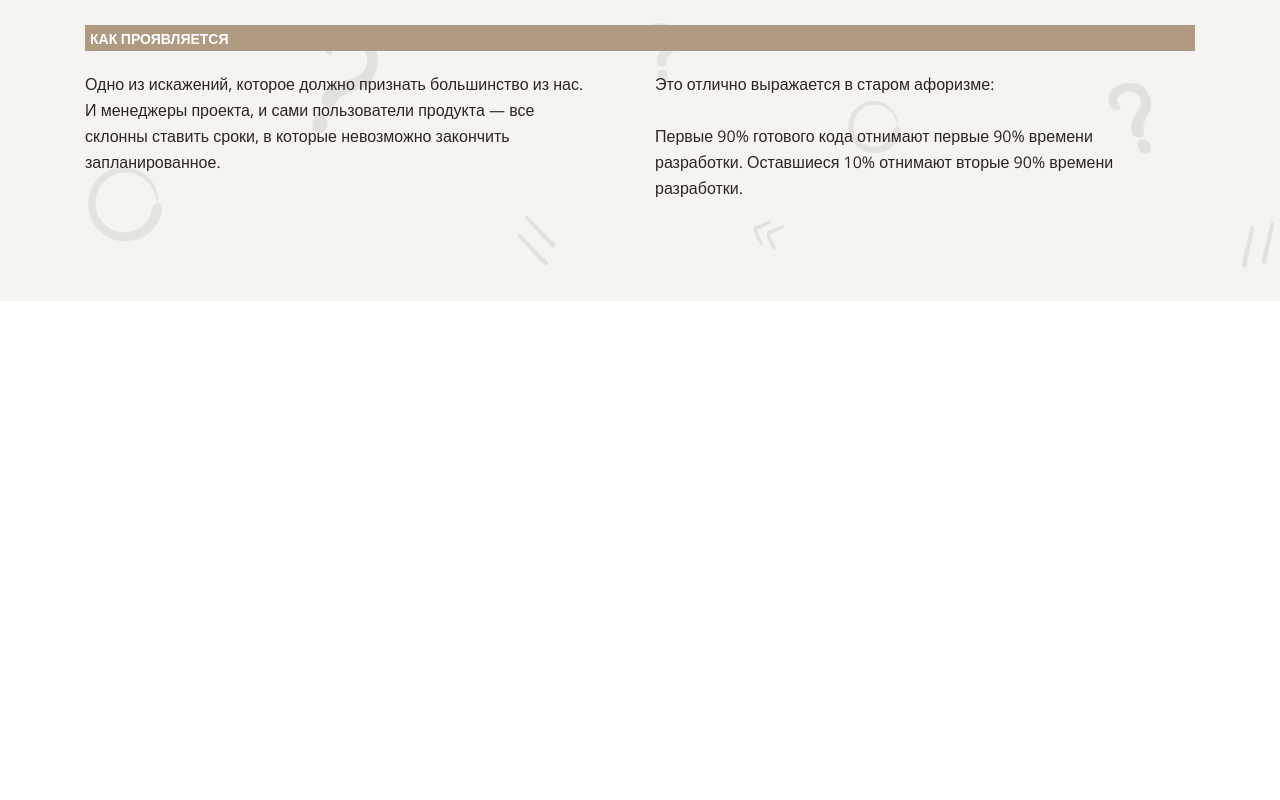
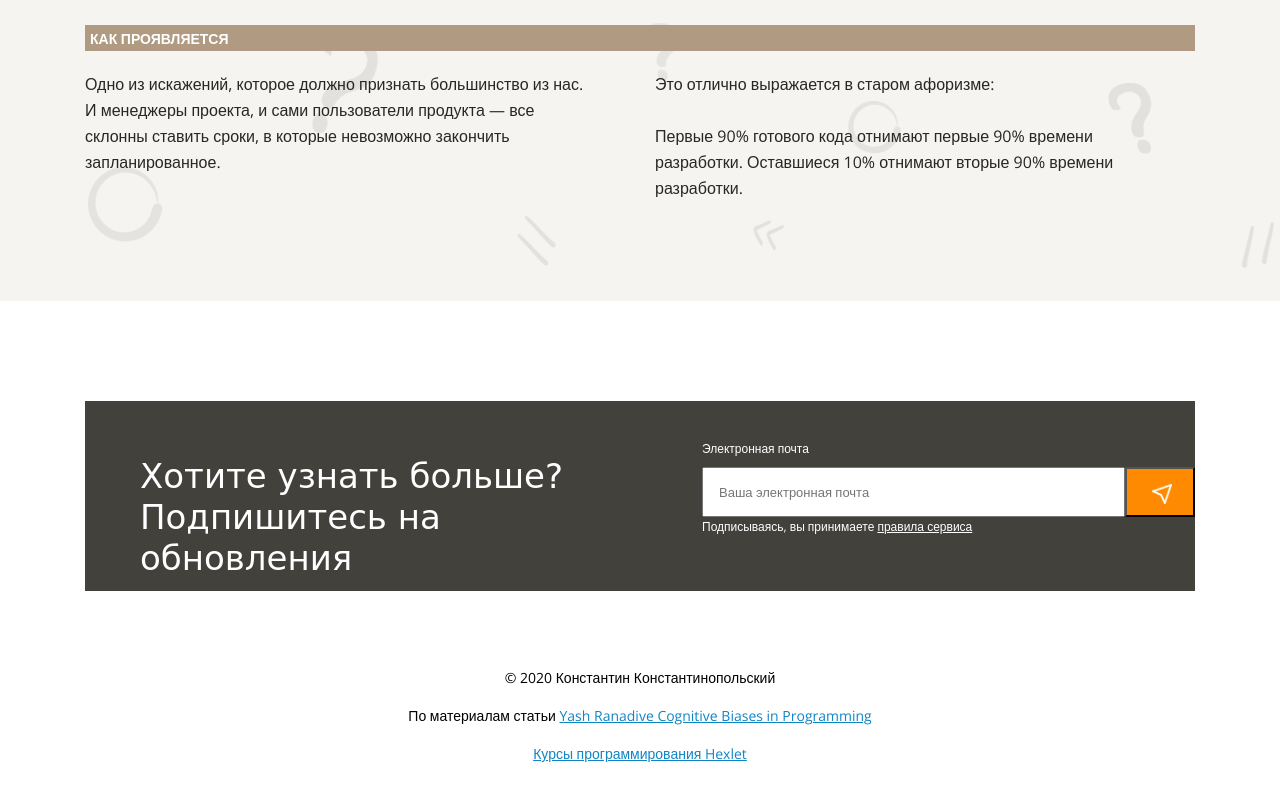
Before and after one commit to Detromixxan/layout-designer-project-58, a website: page src/index.html in a window 1280 px wide. Shown: the part 7178-7978 px from the top of the page. Before the commit the page ends 7479 px from the top, so only its background shows below. Drawn offline with nearby package versions, Linux system fonts and the light colour scheme; a web font is replaced by a local one.

Commit message:
add footer

```diff
--- a/src/index.html
+++ b/src/index.html
@@ -9,7 +9,7 @@
     <link rel="stylesheet" href="styles/style.css">
 </head>
 <body>
-	<header class="bcg-img bcg-color container-align-center">
+<header class="bcg-img bcg-color container-align-center">
 		<div class="container">
 				<h1 class="color-orange main-orange-h1">Когнитивные<br>искажения<br></h1>
 				<h1 class="color-dark main-dark-h1">в программировании</h1>
@@ -44,22 +44,22 @@
 					  5 когнитивных искажений<br>
 					  <span class="color-white header-h2">о существовании которых стоит помнить</span>
 					</h2>
-					<a class="card link-card" href="#">
+					<a class="card link-card" href="#1">
 					  <span class="card-number">1</span>
 					  <h3>Эффект ИКЕА</h3>
 					  <p>Вы переоцениваете собственные решения, и, как следствие, недооцениваете решения других.</p>
 					</a>
-					<a class="card link-card" href="#">
+					<a class="card link-card" href="#2">
 					  <span class="card-number">2</span>
 					  <h3>Преждевременная оптимизация</h3>
 					  <p>Вы оптимизируете что-то задолго до того, как в этом появляется необходимость.</p>
 					</a>
-					<a class="card link-card" href="#">
+					<a class="card link-card" href="#3">
 					  <span class="card-number">3</span>
 					  <h3>Искажение новизны</h3>
 					  <p>Вы даёте более высокую оценку тем событиям, которые произошли недавно, и недооцениваете более старые.</p>
 					</a>
-					<a class="card link-card" href="#">
+					<a class="card link-card" href="#4">
 					  <span class="card-number">4</span>
 					  <h3 class="h3-4">Гиперболическое обесценивание</h3>
 					  <p>
@@ -67,7 +67,7 @@
 						будущем.
 					  </p>
 					</a>
-					<a class="card link-card" href="#">
+					<a class="card link-card" href="#5">
 					  <span class="card-number">5</span>
 					  <h3>Ошибка планирования</h3>
 					  <p>Неправильно рассчитывать время необходимое для завершения задачи.</p>
@@ -75,7 +75,7 @@
 				</div>
 			</div>
 		</section>
-		<section class="bcg-img bcg-color container-align-center">
+		<section class="bcg-img bcg-color container-align-center" id="1">
 			<div class="container display-column">
 				<div class="info-cont">
 					<img src="/img/1.png" alt="" class="section-img" width="578" height="434">
@@ -92,7 +92,7 @@
 				</div>
 			</div>
 		</section>
-		<section class="bcg-img bcg-color-dark container-align-center">
+		<section class="bcg-img bcg-color-dark container-align-center" id="2">
 			<div class="container display-column">
 				<div class="info-cont">
 					<div>
@@ -109,7 +109,7 @@
 				</div>
 			</div>
 		</section>
-		<section class="bcg-img bcg-color container-align-center">
+		<section class="bcg-img bcg-color container-align-center" id="3">
 			<div class="container display-column">
 				<div class="info-cont">
 					<img src="/img/3.png" alt="" class="section-img" width="578" height="434">
@@ -126,7 +126,7 @@
 				</div>
 			</div>
 		</section>
-		<section class="bcg-img bcg-color-dark container-align-center">
+		<section class="bcg-img bcg-color-dark container-align-center" id="4">
 			<div class="container display-column">
 				<div class="info-cont">
 					<div>
@@ -142,7 +142,7 @@
 					<p class="w-540">Немедленная выгода от использования чего-то быстродоступного<br>значительно смягчает боль, которую нужно перетерпеть, чтобы<br>усвоить правильный синтаксис для перемещения на нужную<br>строчку. Но как только вы поймёте как перемещаться быстрее,<br>выгода в будущем намного выше. В итоге вы сохраните много<br>времени.</p>
 				</div>
 			</div>
-			<section class="bcg-img bcg-color container-align-center">
+			<section class="bcg-img bcg-color container-align-center" id="5">
 				<div class="container display-column">
 					<div class="info-cont">
 						<img src="/img/5.png" alt="" class="section-img" width="578" height="434">
@@ -161,9 +161,26 @@
 				</div>
 			</section>
 	</main>
-	<footer>
-		<div>
-
+	<footer class="container-align-center">
+		<div class="container-ft">
+			<div class="dark-border row-ft">
+				<h3 class="heading-h3 mr-55-55-122 color-white ">Хотите узнать больше?<br>Подпишитесь на обновления</h3>
+				<div class="email">
+					<p class="color-white p-email mr-9">Электронная почта</p>
+					<div class="row-email">
+						<input type="text" placeholder="Ваша электронная почта">
+						<button class="bcg-orange btn-ft">
+							<img src="/img/Vector (3).png" alt="" width="20" height="20">
+						</button>
+					</div>
+					<p class="p-email color-white">Подписываясь, вы принимаете <a class="color-white" href="">правила сервиса</a></p>
+				</div>
+			</div>
+			<div class="info-ft container-align-center">
+				<p class="info-ft-p">© 2020 Константин Константинопольский</p>
+				<p class="info-ft-p">По материалам статьи <a class="color-blue" href="">Yash Ranadive Cognitive Biases in Programming</a></p>
+				<p class="info-ft-p"> <a class="color-blue" href="">Курсы программирования Hexlet</a></p>
+			</div>
 		</div>
 	</footer>
 </body>
--- a/src/styles/style.css
+++ b/src/styles/style.css
@@ -284,7 +284,6 @@ a.card {
 	font: var(--main-sections-text);
 }
 
-
 .translucent-text-dark {
 	font:var(--main-sections-translucent-text);
 	color:var(--color-translucent-dark);
@@ -340,3 +339,85 @@ a.card {
 .mr-30-right {
 	margin-right: 30px;
 }
+
+.container-ft {
+	position: relative;
+	max-width: 1110px;
+	min-height: 581px;
+	display: flex;
+	flex-direction: column;
+	padding: var(--container-padding-top-bottom);
+}
+
+.dark-border {
+	width: 1110px;
+	height: 190px;
+	background-color:var(--color-basic-dark);
+}
+
+.row-ft {
+	display: flex;
+	flex-direction: row;
+}
+
+.mr-55-55-122 {
+	margin-right: 122px;
+	margin-top: 55px;
+	margin-top: 55px;
+	margin-left: 55px;
+}
+
+.email {
+	margin-top: 38px;
+	margin-bottom: 40px;
+	display: flex;
+	flex-direction: column;
+}
+
+.p-email {
+	font: normal 400 12px/19px 'Open Sans', sans-serif;
+}
+
+.mr-9 {
+	margin-bottom: 9px;
+}
+
+.row-email {
+	display: flex;
+	flex-direction: row;
+}
+
+.btn-ft {
+	width: 70px;
+	height: 50px;
+	padding: 15px 25px;
+}
+
+.bcg-orange {
+	background-color: var(--color-basic);
+}
+
+.info-ft-p {
+	font: normal 400 14px/22px 'Open Sans', sans-serif;
+	color: #000000;
+	margin-bottom: 16px;
+}
+
+.info-ft-p:last-child {
+	margin-bottom: 0;
+}
+
+.info-ft {
+	margin-top: 76px;
+}
+
+.color-blue {
+	color: var(--color-blue);
+}
+
+input {
+	padding: 17px 0px 18px 15px;
+	font: normal 400 13px/21px 'Open Sans', sans-serif;
+	width: 423px;
+	height: 50px;
+}
```
Also changed, not shown: img/Vector (3).png (added).
